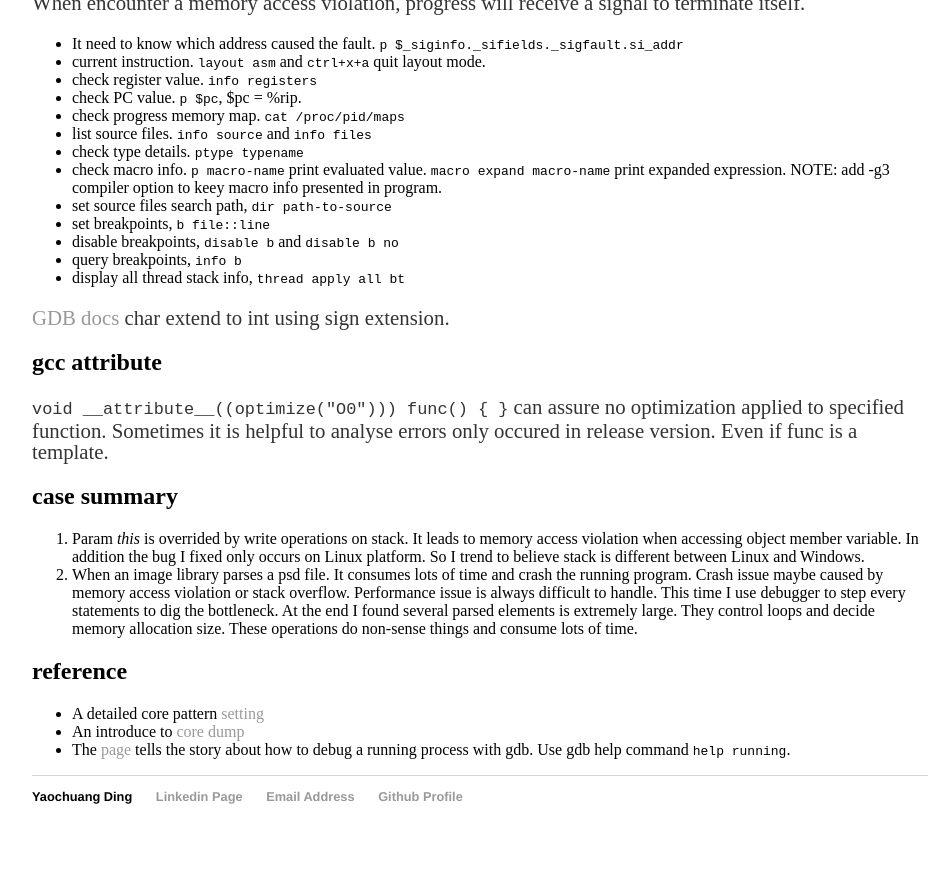
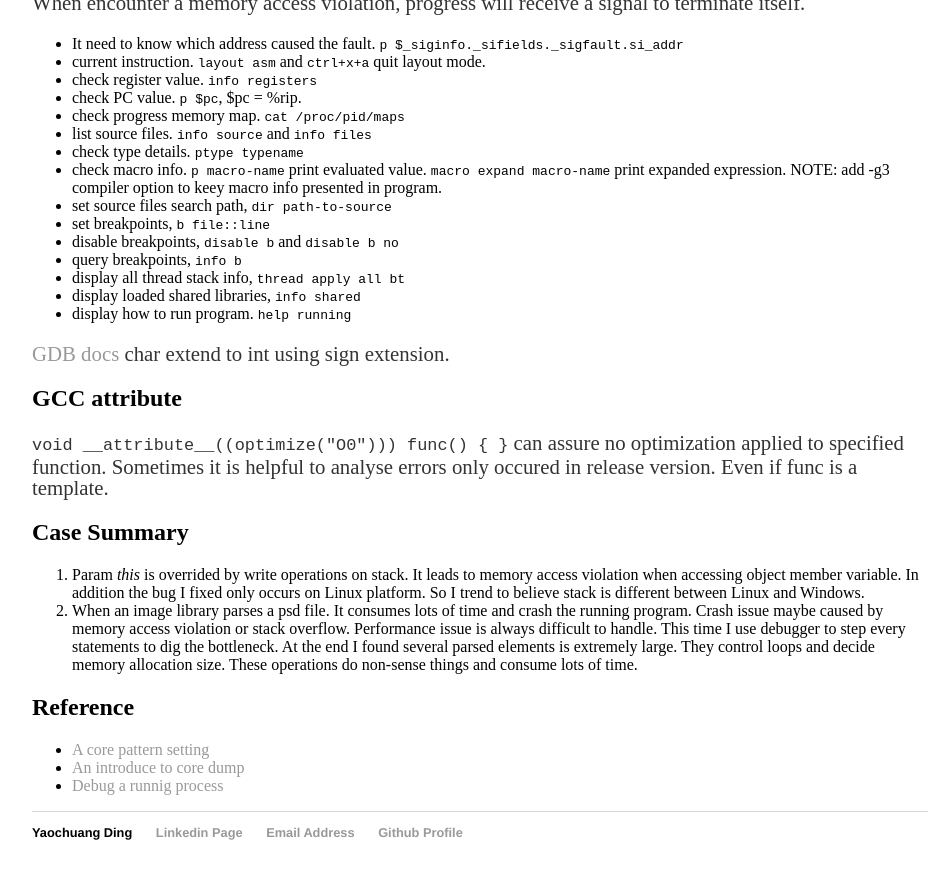
Before and after one commit to ychding11/ychding11.github.io, a Jekyll site: the page built from _posts/2015-03-12-Linux-Debug-summary.md, in a window 1280 px wide and 900 px high, scrolled down 1856 px. Shown: the top 879 px of the window, without its empty margins (160-1110 px from the left). Built offline with Jekyll 4.4.1, drawn with Linux system fonts in a browser that asks for light colours.

Commit message:
1. modify style

```diff
--- a/_posts/2015-03-12-Linux-Debug-summary.md
+++ b/_posts/2015-03-12-Linux-Debug-summary.md
@@ -120,16 +120,20 @@ terminate itself.
 + disable breakpoints, `disable b` and `disable b no`
 + query breakpoints, `info b`
 + display all thread stack info, `thread apply all bt`
++ display loaded shared libraries, `info shared`
++ display how to run program. `help running`
 
 [GDB docs](http://sourceware.org/gdb/current/onlinedocs/gdb/)
 char extend to int using sign extension.
 
-## gcc __attribute__
+## GCC __attribute__
+
 `void __attribute__((optimize("O0"))) func() { }` can assure no optimization
 applied to specified function. Sometimes it is helpful to analyse errors only
 occured in release version. Even if func is a template.
 
-## case summary
+## Case Summary
+
 1. Param *this* is overrided by write operations on stack. It leads to memory
    access violation when accessing object member variable. In addition the
    bug I fixed only occurs on Linux platform. So I trend to believe stack is
@@ -142,9 +146,7 @@ occured in release version. Even if func is a template.
    decide memory allocation size. These operations do non-sense things and consume
    lots of time.
 
-## reference
-- A detailed core pattern [setting](http://man7.org/linux/man-pages/man5/core.5.html)
-- An introduce to [core dump](http://www.cnblogs.com/hazir/p/linxu_core_dump.html)
-- The [page](http://dirac.org/linux/gdb/06-Debugging_A_Running_Process.php)
-  tells the story about how to debug a running process with gdb. Use gdb help command
-  `help running`.
+## Reference
+- [A core pattern setting](http://man7.org/linux/man-pages/man5/core.5.html)
+- [An introduce to core dump](http://www.cnblogs.com/hazir/p/linxu_core_dump.html)
+- [Debug a runnig process](http://dirac.org/linux/gdb/06-Debugging_A_Running_Process.php)
```
